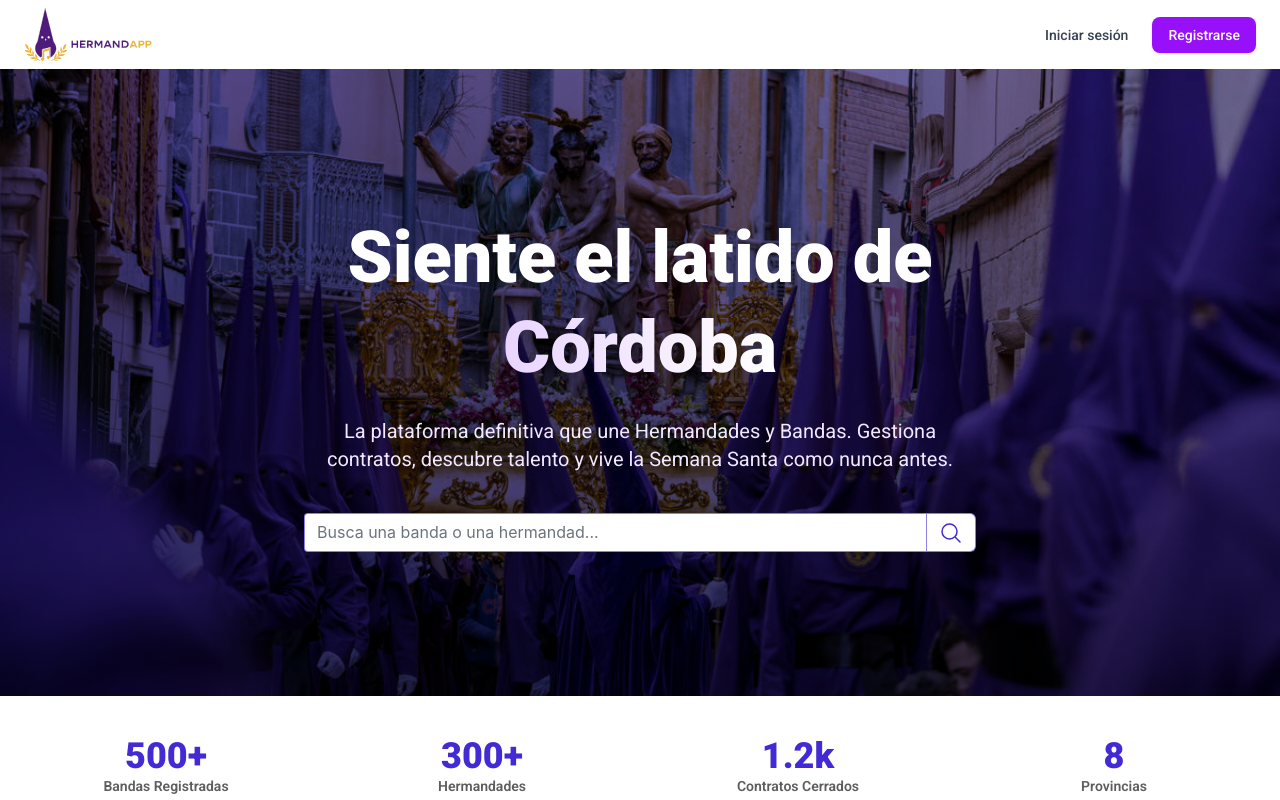
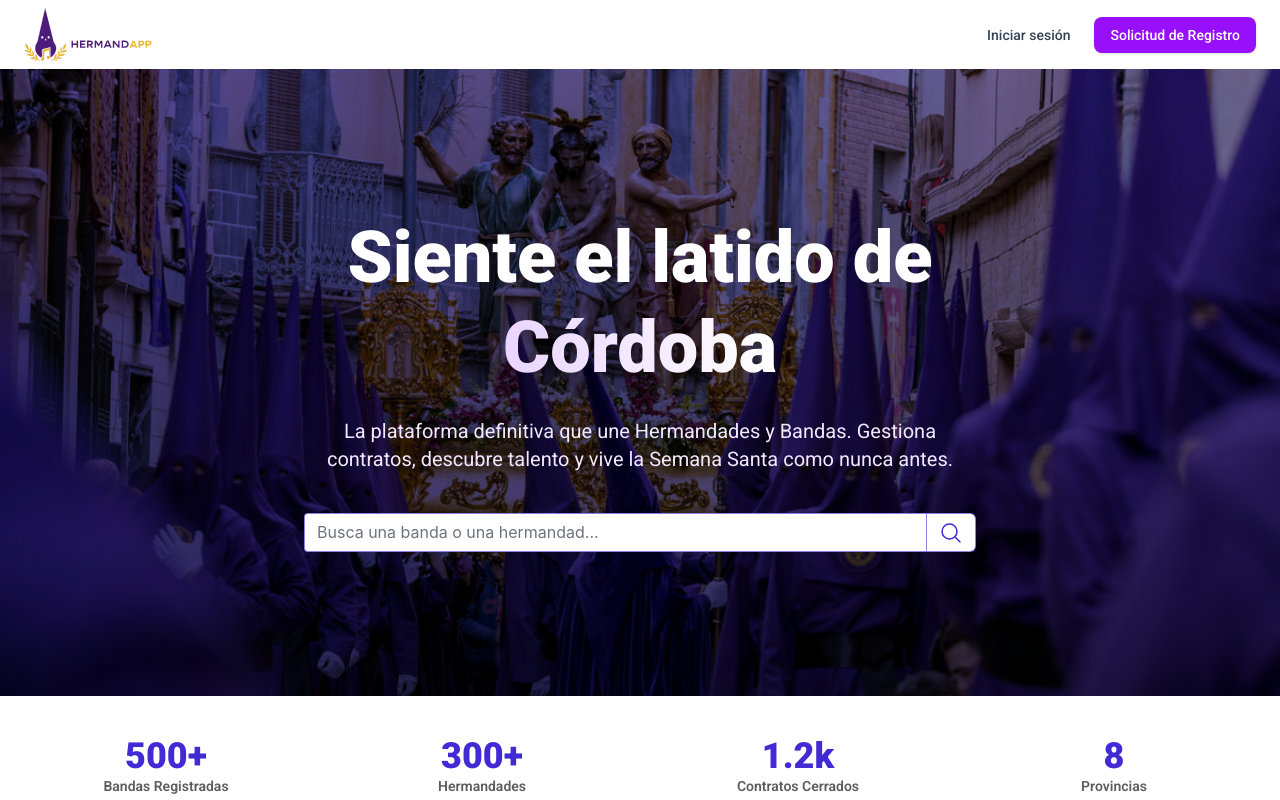
Before and after one commit to MarioMedac0005/hermandapp-front, a React (Vite) app: page / in a window 1280 px wide. Shown: the top 800 px of the page. Built offline with nearby package versions, Linux system fonts and the light colour scheme; no server answers.

Commit message:
cambio boton registro

```diff
--- a/src/components/Navbar.jsx
+++ b/src/components/Navbar.jsx
@@ -135,7 +135,7 @@ function Navbar() {
             <div className="flex items-center gap-2">
               <Link
                 to="/login"
-                className="px-4 py-2 text-sm font-medium text-gray-700 hover:text-gray-900 transition-colors"
+                className="px-4 py-2 text-sm font-medium text-gray-700 hover:text-gray-900 hover:bg-[#E9D5FF] rounded-lg transition-colors"
               >
                 Iniciar sesión
               </Link>
@@ -143,7 +143,7 @@ function Navbar() {
                 to="/register"
                 className="px-4 py-2 text-sm font-medium text-white bg-purple-600 rounded-lg hover:bg-purple-700 transition-all shadow-sm hover:shadow"
               >
-                Registrarse
+                Solicitud de Registro
               </Link>
             </div>
           ) : (
```
